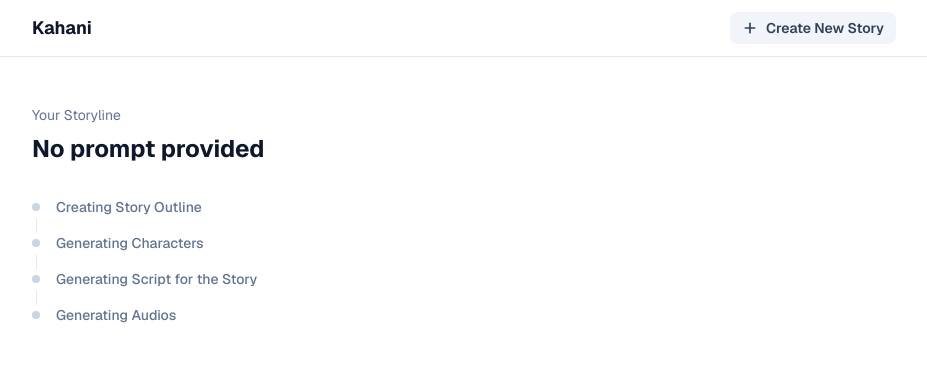
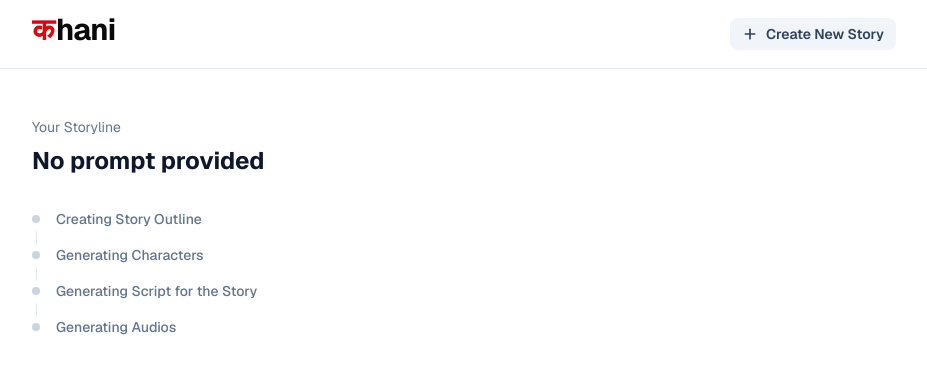
Before and after one commit to saibhaskardevatha/kahani, a Next.js app: page /chat/1 in a window 1280 px wide. Shown: the top 374 px of the page, without its empty margins (176-1103 px from the left). Built offline with nearby package versions, Linux system fonts and the light colour scheme.

Commit message:
Add animated title and static title components; update ChatHeader to use StaticTitle and pass language prop; modify Home and ChatPage to integrate new features.

```diff
--- a/src/app/chat/[id]/page.tsx
+++ b/src/app/chat/[id]/page.tsx
@@ -6,10 +6,12 @@
 import { AudioPlayer } from "../../../components/chat/AudioPlayer";
 import { useWorkflow } from "../../../hooks/useWorkflow";
 import { WorkflowStep as WorkflowStepType } from "../../../types/chat";
+import { DEFAULT_LANGUAGE } from "../../../constants";
 
 export default function ChatPage() {
   const searchParams = useSearchParams();
   const prompt = searchParams.get("prompt");
+  const language = searchParams.get("language") || DEFAULT_LANGUAGE;
 
   const {
     steps,
@@ -23,7 +25,7 @@
 
   return (
     <div className="min-h-screen bg-white dark:bg-slate-900 font-[family-name:var(--font-geist-sans)]">
-      <ChatHeader />
+      <ChatHeader language={language} />
 
       <div className="container mx-auto px-4 py-12 max-w-4xl">
         <div className="space-y-8">
--- a/src/app/page.tsx
+++ b/src/app/page.tsx
@@ -5,6 +5,7 @@
 import { LanguageDropdown } from "../components/LanguageDropdown";
 import { TipsSection } from "../components/TipsSection";
 import { SuggestionsSection } from "../components/SuggestionsSection";
+import { AnimatedTitle } from "../components/AnimatedTitle";
 import { QuestionIcon, SparklesIcon } from "../components/icons";
 import { LANGUAGES, SUGGESTIONS, TIPS, DEFAULT_LANGUAGE, APP_CONFIG } from "../constants";
 import { validatePrompt, generateChatId, buildChatUrl } from "../utils/validation";
@@ -55,9 +56,7 @@
       <main className="flex flex-col gap-[32px] row-start-2 items-center w-full max-w-2xl">
         {/* Header */}
         <div className="text-center">
-          <h1 className="text-3xl font-bold tracking-tight mb-2">
-            {APP_CONFIG.title}
-          </h1>
+          <AnimatedTitle />
           <p className="text-muted-foreground">
             {APP_CONFIG.description}
           </p>
--- /dev/null
+++ b/src/components/AnimatedTitle.tsx
@@ -0,0 +1,25 @@
+"use client";
+
+import { useState, useEffect } from "react";
+import { KA_VARIATIONS } from "../constants";
+
+export const AnimatedTitle = () => {
+  const [currentIndex, setCurrentIndex] = useState(0);
+
+  useEffect(() => {
+    const interval = setInterval(() => {
+      setCurrentIndex((prevIndex) => (prevIndex + 1) % KA_VARIATIONS.length);
+    }, 1500);
+
+    return () => clearInterval(interval);
+  }, []);
+
+  return (
+    <h1 className="text-3xl font-bold tracking-tight mb-2">
+    <span className="inline-block min-w-[1.5rem] font-bold text-3xl text-center transition-all duration-1500 ease-in-out text-red-600 dark:text-red-400 pr-0.5">
+        {KA_VARIATIONS[currentIndex]}
+      </span>
+      hani
+    </h1>
+  );
+};
--- /dev/null
+++ b/src/components/StaticTitle.tsx
@@ -0,0 +1,36 @@
+"use client";
+
+import { LANGUAGES, KA_VARIATIONS } from "../constants";
+
+interface StaticTitleProps {
+  language?: string;
+}
+
+export const StaticTitle = ({ language = "Hindi" }: StaticTitleProps) => {
+  // Map language names to their corresponding Ka variations
+  const getKaForLanguage = (lang: string) => {
+    switch (lang) {
+      case "Hindi":
+        return KA_VARIATIONS[1]; // क
+      case "Telugu":
+        return KA_VARIATIONS[2]; // క
+      case "Punjabi":
+        return KA_VARIATIONS[3]; // ਕ
+      case "Marathi":
+        return KA_VARIATIONS[1]; // क (same as Hindi)
+      default:
+        return KA_VARIATIONS[0]; // Ka (English)
+    }
+  };
+
+  const kaCharacter = getKaForLanguage(language);
+
+  return (
+    <h1 className="text-3xl font-bold tracking-tight mb-2">
+      <span className="inline-block min-w-[1.5rem] font-bold text-3xl text-center text-red-600 dark:text-red-400 pr-0.5">
+        {kaCharacter}
+      </span>
+      hani
+    </h1>
+  );
+};
--- a/src/components/chat/ChatHeader.tsx
+++ b/src/components/chat/ChatHeader.tsx
@@ -1,11 +1,12 @@
 import React from 'react';
 import { useRouter } from 'next/navigation';
+import { StaticTitle } from '../StaticTitle';
 
 interface ChatHeaderProps {
-  title?: string;
+  language?: string;
 }
 
-export const ChatHeader: React.FC<ChatHeaderProps> = ({ title = "Kahani" }) => {
+export const ChatHeader: React.FC<ChatHeaderProps> = ({ language = "Hindi" }) => {
   const router = useRouter();
 
   const handleGoHome = () => {
@@ -17,10 +18,10 @@
       <div className="container mx-auto px-4 py-3 max-w-4xl flex items-center justify-between">
         <button
           onClick={handleGoHome}
-          className="text-lg font-bold text-slate-900 dark:text-white cursor-pointer hover:opacity-80 transition-opacity"
+          className="cursor-pointer hover:opacity-80 transition-opacity"
           aria-label="Go to home page"
         >
-          {title}
+          <StaticTitle language={language} />
         </button>
         <button
           onClick={handleGoHome}
--- a/src/constants/index.ts
+++ b/src/constants/index.ts
@@ -22,6 +22,15 @@
     flag: "ਪੰਜਾਬੀ",
   },
 ];
+
+// Language variations for animated "Ka" character
+export const KA_VARIATIONS = [
+  "Ka", // English
+  "क",  // Hindi/Devanagari
+  "క",  // Telugu
+  "ਕ",  // Punjabi/Gurmukhi
+  "க",  // Tamil
+] as const;
 
 export const SUGGESTIONS: Suggestion[] = [
   {
```
